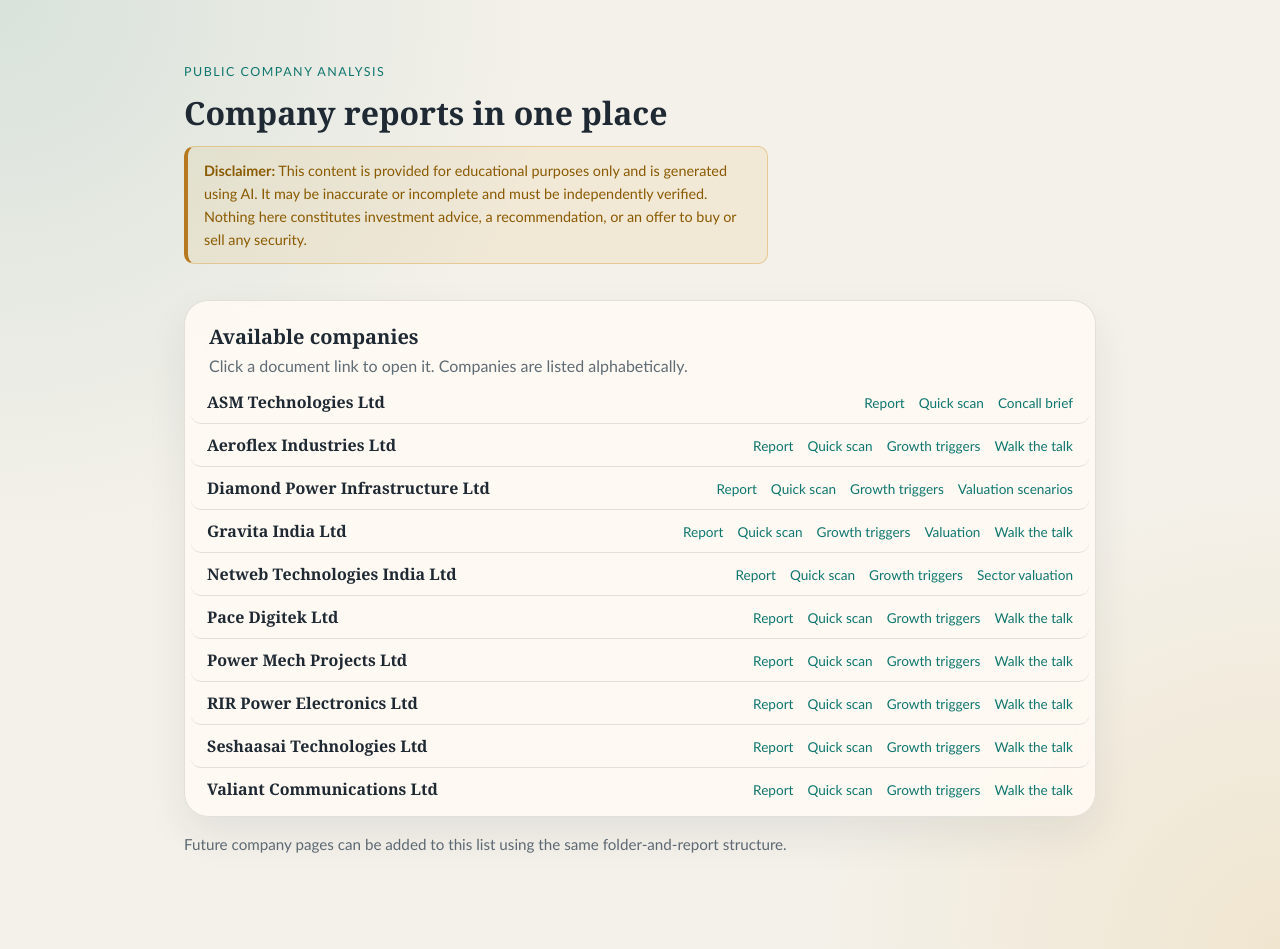
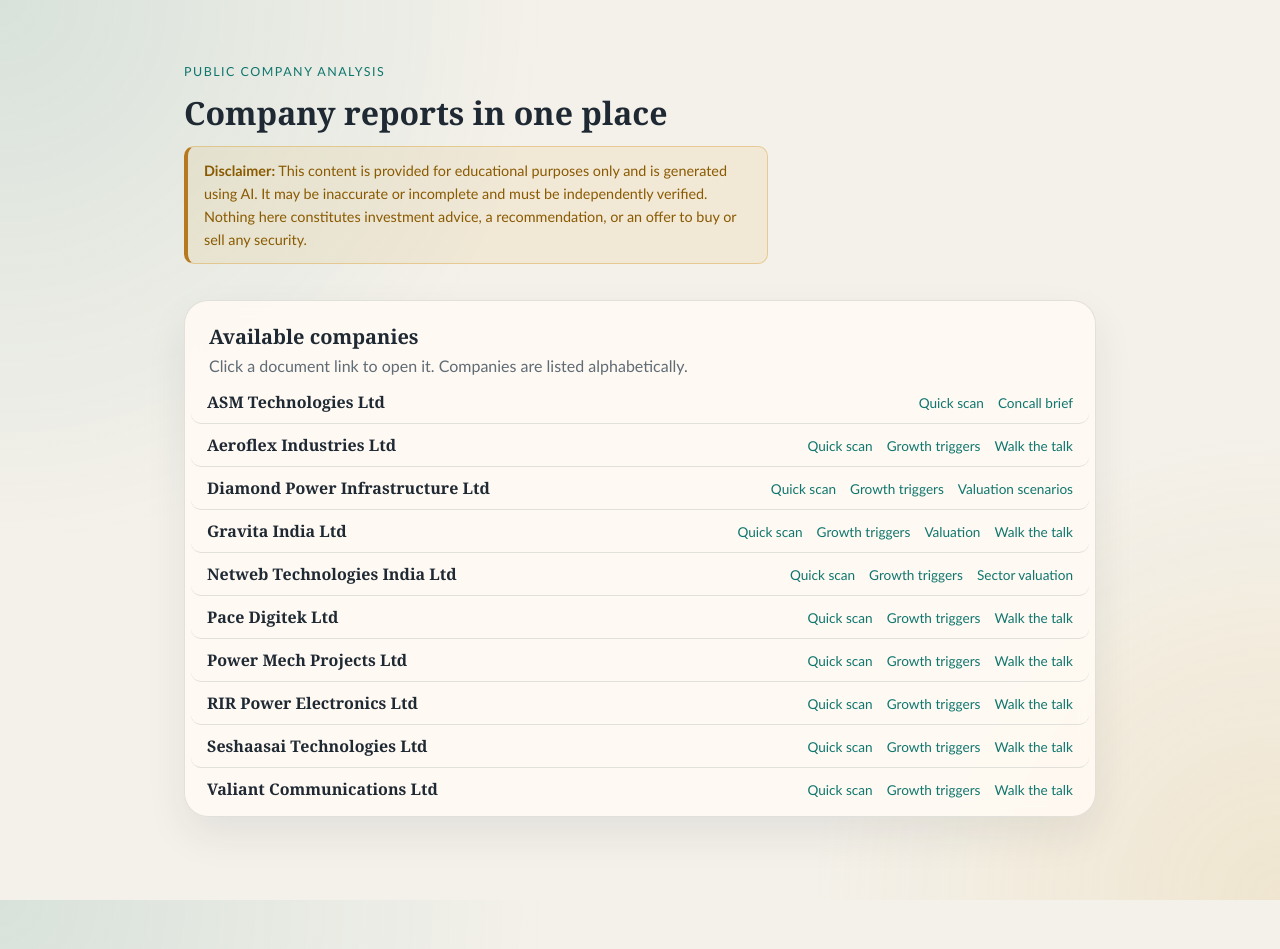
Before and after one commit to swblacksmith6/educational_sa, a Jekyll site: the page index.html, which Jekyll copies as it is, in a window 1280 px wide. Built offline with Jekyll 4.4.1, drawn with Linux system fonts in a browser that asks for light colours.

Commit message:
small edits

```diff
--- a/index.html
+++ b/index.html
@@ -136,6 +136,15 @@
     .company-name {
       font-size: 1rem;
       font-weight: 700;
+      color: var(--text);
+      text-decoration: none;
+    }
+
+    .company-name:hover,
+    .company-name:focus-visible {
+      color: var(--accent);
+      text-decoration: underline;
+      outline: none;
     }
 
     .company-links {
@@ -200,9 +209,8 @@
       <ul class="company-list">
         <li>
           <div class="company-row">
-            <span class="company-name">ASM Technologies Ltd</span>
+            <a class="company-name" href="ASM%20Technologies%20Ltd/ASM_report_20260511.html">ASM Technologies Ltd</a>
             <span class="company-links" aria-label="ASM Technologies Ltd documents">
-              <a href="ASM%20Technologies%20Ltd/ASM_report_20260511.html">Report</a>
               <a href="ASM%20Technologies%20Ltd/ASM_quick_scan_20260511.html">Quick scan</a>
               <a href="ASM%20Technologies%20Ltd/ASM_concall_Q2FY26_briefmode.html">Concall brief</a>
             </span>
@@ -211,9 +219,8 @@
 
         <li>
           <div class="company-row">
-            <span class="company-name">Aeroflex Industries Ltd</span>
+            <a class="company-name" href="Aeroflex%20Industries%20Ltd/AEROFLEX_report_20260516.html">Aeroflex Industries Ltd</a>
             <span class="company-links" aria-label="Aeroflex Industries Ltd documents">
-              <a href="Aeroflex%20Industries%20Ltd/AEROFLEX_report_20260516.html">Report</a>
               <a href="Aeroflex%20Industries%20Ltd/AEROFLEX_quick_scan_20260516.html">Quick scan</a>
               <a href="Aeroflex%20Industries%20Ltd/AEROFLEX_growth_triggers_20260516.html">Growth triggers</a>
               <a href="Aeroflex%20Industries%20Ltd/AEROFLEX_walk_the_talk_20260516.html">Walk the talk</a>
@@ -223,9 +230,8 @@
 
         <li>
           <div class="company-row">
-            <span class="company-name">Diamond Power Infrastructure Ltd</span>
+            <a class="company-name" href="Diamond%20Power%20Infrastructure%20Ltd/DIACABS_report_20260511.html">Diamond Power Infrastructure Ltd</a>
             <span class="company-links" aria-label="Diamond Power Infrastructure Ltd documents">
-              <a href="Diamond%20Power%20Infrastructure%20Ltd/DIACABS_report_20260511.html">Report</a>
               <a href="Diamond%20Power%20Infrastructure%20Ltd/DIACABS_quick_scan_20260511.html">Quick scan</a>
               <a href="Diamond%20Power%20Infrastructure%20Ltd/DIACABS_growth_triggers_20260511.html">Growth triggers</a>
               <a href="Diamond%20Power%20Infrastructure%20Ltd/DIACABS_valuation_scenarios_20260511.html">Valuation scenarios</a>
@@ -235,9 +241,8 @@
 
         <li>
           <div class="company-row">
-            <span class="company-name">Gravita India Ltd</span>
+            <a class="company-name" href="gravita/GRAVITA_report_20260630.html">Gravita India Ltd</a>
             <span class="company-links" aria-label="Gravita India Ltd documents">
-              <a href="gravita/GRAVITA_report_20260630.html">Report</a>
               <a href="gravita/GRAVITA_quick_scan_20260630.html">Quick scan</a>
               <a href="gravita/GRAVITA_growth_triggers_20260630.html">Growth triggers</a>
               <a href="gravita/GRAVITA_valuation_20260630.html">Valuation</a>
@@ -248,9 +253,8 @@
 
         <li>
           <div class="company-row">
-            <span class="company-name">Netweb Technologies India Ltd</span>
+            <a class="company-name" href="Netweb%20Technologies%20India%20Ltd/NETWEB_investment_report_20260516.html">Netweb Technologies India Ltd</a>
             <span class="company-links" aria-label="Netweb Technologies India Ltd documents">
-              <a href="Netweb%20Technologies%20India%20Ltd/NETWEB_investment_report_20260516.html">Report</a>
               <a href="Netweb%20Technologies%20India%20Ltd/NETWEB_quick_scan_20260516.html">Quick scan</a>
               <a href="Netweb%20Technologies%20India%20Ltd/NETWEB_growth_triggers_20260516.html">Growth triggers</a>
               <a href="Netweb%20Technologies%20India%20Ltd/NETWEB_sector_valuation_20260516.html">Sector valuation</a>
@@ -260,9 +264,8 @@
 
         <li>
           <div class="company-row">
-            <span class="company-name">Pace Digitek Ltd</span>
+            <a class="company-name" href="Pace%20Digitek%20Ltd/PACEDIGITK_report_20260527.html">Pace Digitek Ltd</a>
             <span class="company-links" aria-label="Pace Digitek Ltd documents">
-              <a href="Pace%20Digitek%20Ltd/PACEDIGITK_report_20260527.html">Report</a>
               <a href="Pace%20Digitek%20Ltd/PACEDIGITK_quick_scan_20260527.html">Quick scan</a>
               <a href="Pace%20Digitek%20Ltd/PACEDIGITK_growth_triggers_20260527.html">Growth triggers</a>
               <a href="Pace%20Digitek%20Ltd/PACEDIGITK_walk_the_talk_20260527.html">Walk the talk</a>
@@ -272,9 +275,8 @@
 
         <li>
           <div class="company-row">
-            <span class="company-name">Power Mech Projects Ltd</span>
+            <a class="company-name" href="Power%20Mech%20Projects/POWERMECH_report_20260615.html">Power Mech Projects Ltd</a>
             <span class="company-links" aria-label="Power Mech Projects Ltd documents">
-              <a href="Power%20Mech%20Projects/POWERMECH_report_20260615.html">Report</a>
               <a href="Power%20Mech%20Projects/POWERMECH_quick_scan_20260615.html">Quick scan</a>
               <a href="Power%20Mech%20Projects/POWERMECH_growth_triggers_20260615.html">Growth triggers</a>
               <a href="Power%20Mech%20Projects/POWERMECH_walk_the_talk_20260615.html">Walk the talk</a>
@@ -284,9 +286,8 @@
 
         <li>
           <div class="company-row">
-            <span class="company-name">RIR Power Electronics Ltd</span>
+            <a class="company-name" href="RIR%20Power%20Electronics%20Ltd/RIR_report_20260516.html">RIR Power Electronics Ltd</a>
             <span class="company-links" aria-label="RIR Power Electronics Ltd documents">
-              <a href="RIR%20Power%20Electronics%20Ltd/RIR_report_20260516.html">Report</a>
               <a href="RIR%20Power%20Electronics%20Ltd/RIR_quick_scan_20260516.html">Quick scan</a>
               <a href="RIR%20Power%20Electronics%20Ltd/RIR_growth_triggers_20260516.html">Growth triggers</a>
               <a href="RIR%20Power%20Electronics%20Ltd/RIR_walk_the_talk_20260516.html">Walk the talk</a>
@@ -296,9 +297,8 @@
 
         <li>
           <div class="company-row">
-            <span class="company-name">Seshaasai Technologies Ltd</span>
+            <a class="company-name" href="Seshaasai/STYL_report_20260615.html">Seshaasai Technologies Ltd</a>
             <span class="company-links" aria-label="Seshaasai Technologies Ltd documents">
-              <a href="Seshaasai/STYL_report_20260615.html">Report</a>
               <a href="Seshaasai/STYL_quick_scan_20260615.html">Quick scan</a>
               <a href="Seshaasai/STYL_growth_triggers_20260615.html">Growth triggers</a>
               <a href="Seshaasai/STYL_concall_Q2-Q4FY26_walk_the_talk.html">Walk the talk</a>
@@ -308,9 +308,8 @@
 
         <li>
           <div class="company-row">
-            <span class="company-name">Valiant Communications Ltd</span>
+            <a class="company-name" href="Valiant%20Communications%20Ltd/VCL_report_20260516.html">Valiant Communications Ltd</a>
             <span class="company-links" aria-label="Valiant Communications Ltd documents">
-              <a href="Valiant%20Communications%20Ltd/VCL_report_20260516.html">Report</a>
               <a href="Valiant%20Communications%20Ltd/VCL_quick_scan_20260516.html">Quick scan</a>
               <a href="Valiant%20Communications%20Ltd/VCL_growth_triggers_20260516.html">Growth triggers</a>
               <a href="Valiant%20Communications%20Ltd/VCL_walk_the_talk_20260516.html">Walk the talk</a>
@@ -320,9 +319,7 @@
       </ul>
     </section>
 
-    <p class="footer-note">
-      Future company pages can be added to this list using the same folder-and-report structure.
-    </p>
+
   </main>
 </body>
 </html>
```
